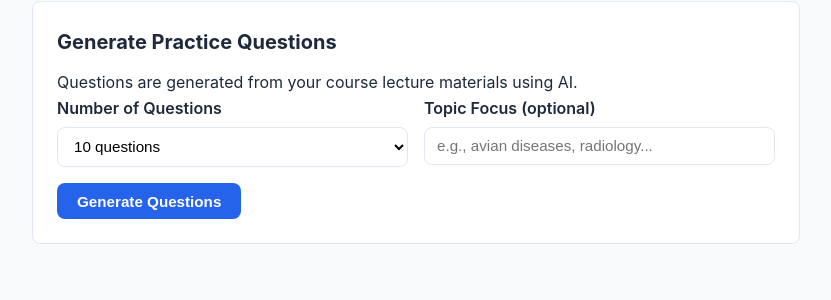
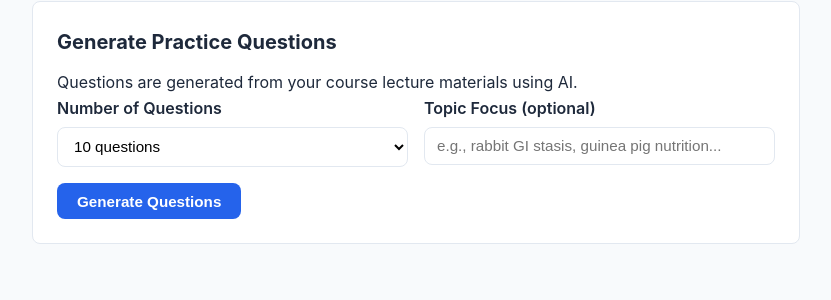
Before and after one commit to hbeaufrere/VET436-MCQ-generator, a Flask app: page / in a window 1280 px wide. Shown: the part 96-396 px from the top of the page, without its empty margins (224-1055 px from the left). Run offline with Flask 3, Linux system fonts and the light colour scheme; tables that the repository leaves empty hold one stand-in row (values such as "Sample post").

Commit message:
Scope MCQ generation to small mammal medicine
Update the Claude prompt to specialize in small mammal medicine
(rabbits, guinea pigs, ferrets, chinchillas, hedgehogs, etc.) and
update the topic focus placeholder with relevant examples.

https://claude.ai/code/session_01VckE4pykRbkMESJus7doDx

```diff
--- a/app.py
+++ b/app.py
@@ -179,9 +179,9 @@ def generate_mcqs(text_content, num_questions=10, topic_focus=None):
     if len(text_content) > max_chars:
         text_content = text_content[:max_chars] + "\n\n[Content truncated...]"
 
-    prompt = f"""You are an expert veterinary science educator creating exam-style multiple choice questions (MCQs) for veterinary students.
+    prompt = f"""You are an expert veterinary science educator specializing in small mammal medicine (rabbits, guinea pigs, ferrets, chinchillas, hedgehogs, and other exotic small mammals). You are creating exam-style multiple choice questions (MCQs) for veterinary students.
 
-Based on the following lecture/course material, generate exactly {num_questions} high-quality MCQs.{focus_instruction}
+Based on the following lecture/course material on small mammal medicine, generate exactly {num_questions} high-quality MCQs. All questions must be relevant to small mammal medicine.{focus_instruction}
 
 Requirements for each question:
 - Write a clear, specific question stem
--- a/templates/index.html
+++ b/templates/index.html
@@ -34,7 +34,7 @@
                     <div class="form-group">
                         <label for="topicFocus">Topic Focus (optional)</label>
                         <input type="text" id="topicFocus" name="topic_focus"
-                               placeholder="e.g., avian diseases, radiology...">
+                               placeholder="e.g., rabbit GI stasis, guinea pig nutrition...">
                     </div>
                 </div>
 
```
